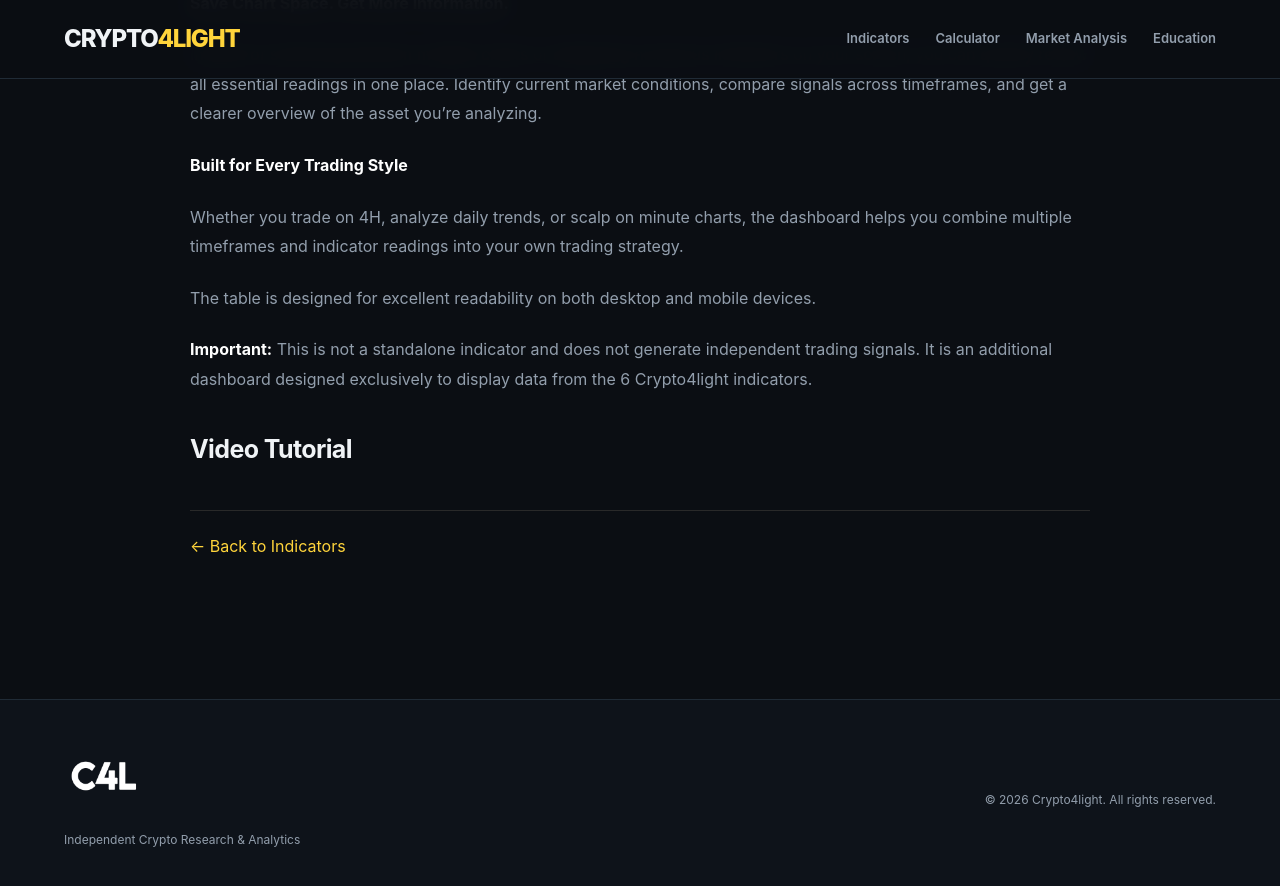
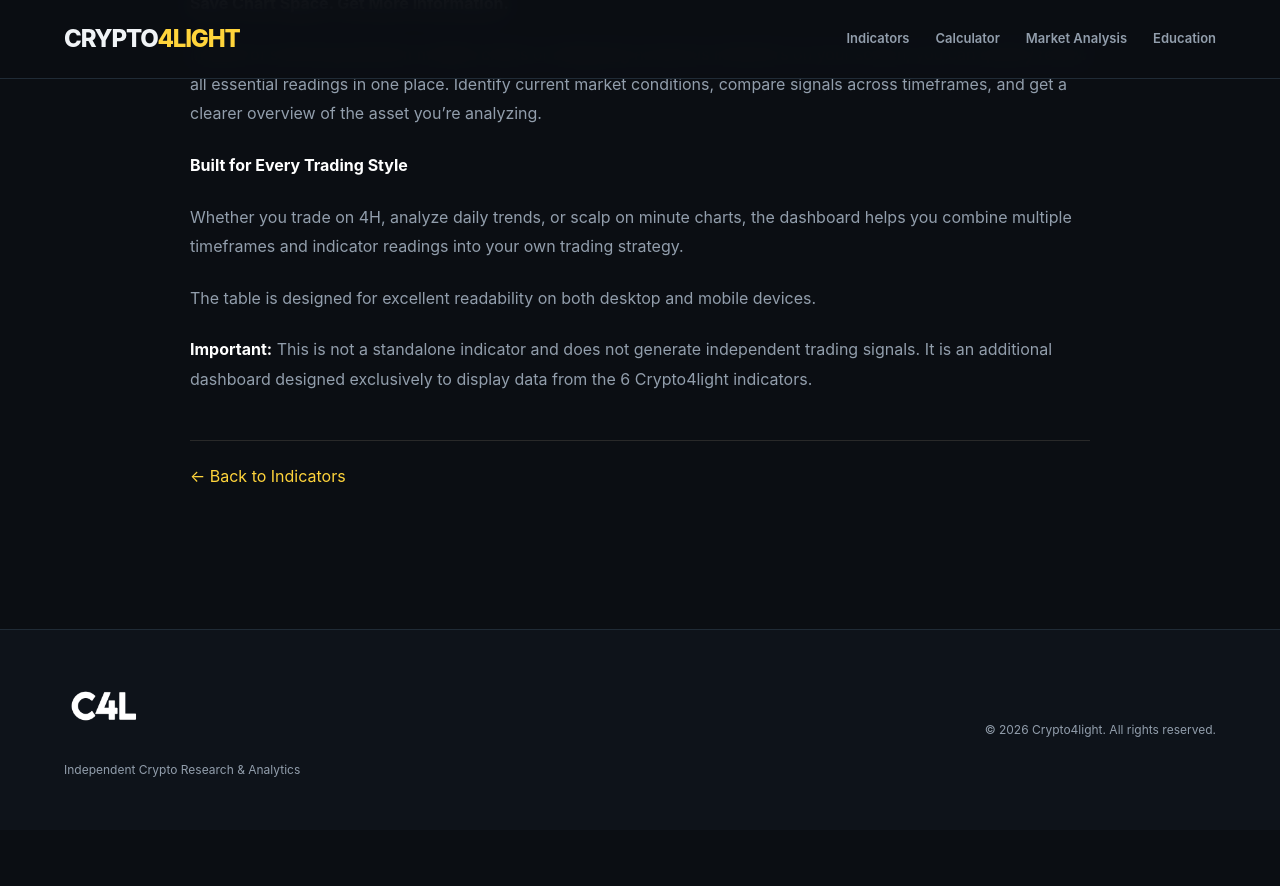
Before and after one commit to crypto4light/crypto4light, a Jekyll site: the page built from _indicators/dashboard.md, in a window 1280 px wide and 900 px high, scrolled down 1091 px. Shown: the top 886 px of the window. Built offline with Jekyll 4.4.1, drawn with Linux system fonts in a browser that asks for light colours; after the commit the page ends 1921 px from its top, so only the background shows below that.

Commit message:
Update Indicators “dashboard”
Co-authored-by: mrjustname <mrjustname@gmail.com>

```diff
--- a/_indicators/dashboard.md
+++ b/_indicators/dashboard.md
@@ -36,5 +36,3 @@ Whether you trade on 4H, analyze daily trends, or scalp on minute charts, the da
 The table is designed for excellent readability on both desktop and mobile devices.
 
 **Important:** This is not a standalone indicator and does not generate independent trading signals. It is an additional dashboard designed exclusively to display data from the 6 Crypto4light indicators.
-
-## Video Tutorial
```
